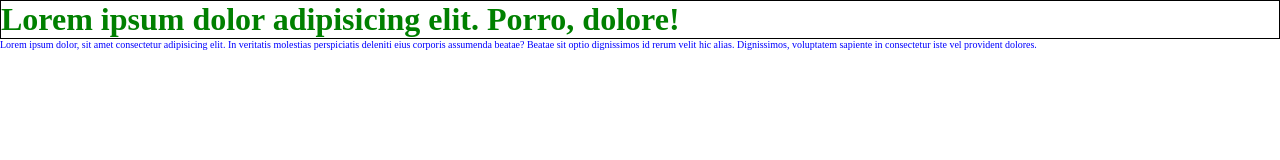
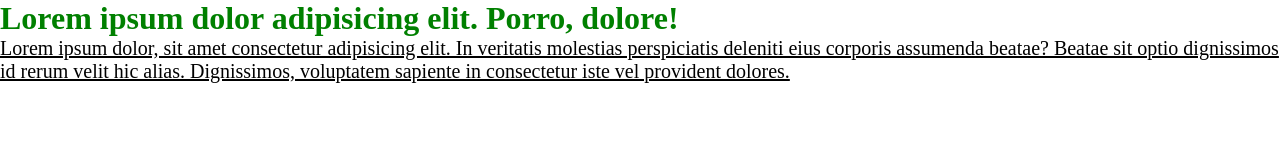
Before and after one commit to ElyaDzhy/Unit-23, a plain HTML site: page index.html in a window 1280 px wide. Drawn offline with Linux system fonts and the light colour scheme.

Commit message:
Example of multiple media-queries

```diff
--- a/styles.css
+++ b/styles.css
@@ -1,16 +1,3 @@
-@import "./assets/css/fonts.css"; /*always execute*/
-@import "./assets/css/reset.css";
-/* @import "./assets/css/screen.css" screen;
-@import "./assets/css/print.css" print; */
-@import "./assets/css/screen_print.css" screen, print;
-@import "./assets/css/screen_print.css" not speech;
-
-/* @import <"source"> <media-query/-ies>
-print
-all
-screen
-speech */
-
 * {
   box-sizing: border-box;
   margin: 0;
@@ -18,22 +5,16 @@ speech */
 }
 
 .text {
-  font-size: 10px;
+  font-size: 20px;
 }
 
-@media screen {
+@media not screen and (min-width: 600px) {
   .text {
-    color: blue;
+    color: green;
   }
 }
 
-@media screen and (width: 600px) {
-  .text {
-    border: 1px solid black;
-  }
-}
-
-@media print and (color: 3) {
+@media only screen {
   .text {
     text-decoration: underline;
   }
```
